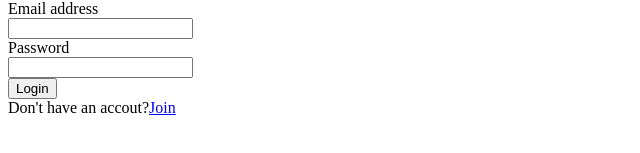
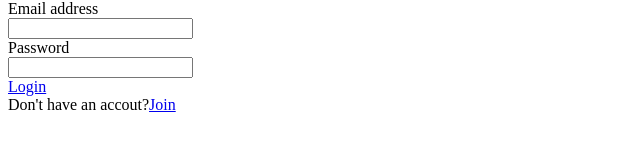
Before and after one commit to jik0090/immersive-mini-app-client, a React (Create React App) app in the folder unsplash_client/: page /login in a window 1280 px wide. Shown: the part 147-300 px from the top of the page, without its empty margins (0-640 px from the left). Built offline with nearby package versions, Linux system fonts and the light colour scheme.

Commit message:
Login page complete

```diff
--- a/unsplash_client/src/components/Login/Login.js
+++ b/unsplash_client/src/components/Login/Login.js
@@ -15,7 +15,7 @@ class Login extends Component {
               <input type='text' /><br />
               <span>Password</span><br />
               <input type='text' /><br />
-              <button>Login</button><br />
+              <Link to='/'>Login</Link><br />
               <span>Don't have an accout?<Link to='/join'>Join</Link></span>
             </div>
         );
```
